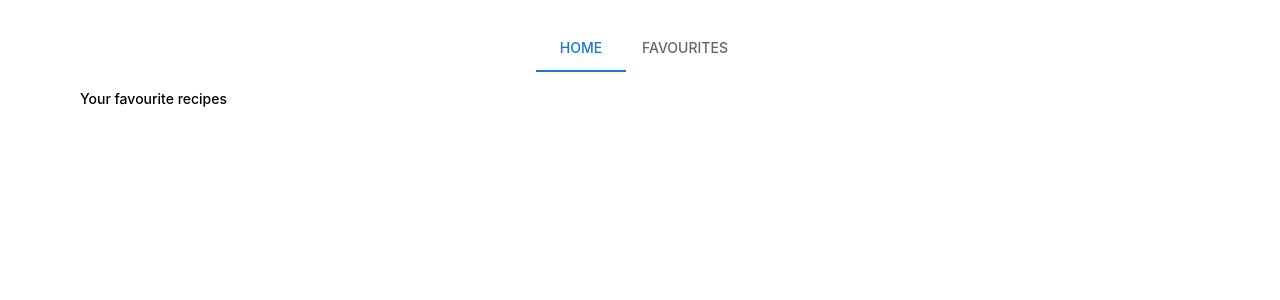
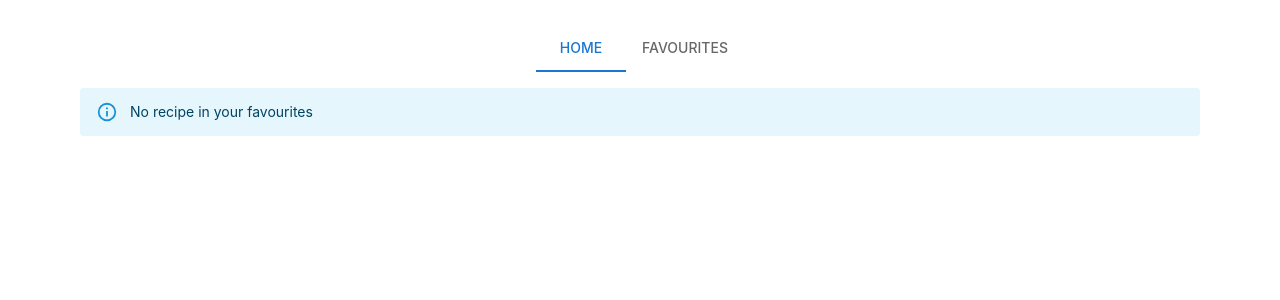
Before and after one commit to lrasata/themeal-recipe-app, a React (Vite) app: page /favourites in a window 1280 px wide. Shown: the top 300 px of the page. Built offline with nearby package versions, Linux system fonts and the light colour scheme.

Commit message:
feat: load some recipes on first load on homepage

```diff
--- a/src/containers/card-result-container.tsx
+++ b/src/containers/card-result-container.tsx
@@ -52,7 +52,9 @@ const CardResultContainer = ({searchedWord, path, mealCards}: CardResultContaine
     };
 
     return <Box sx={{flexGrow: 1}}>
-        <Typography variant="subtitle2" my={2}>{title}</Typography>
+        {
+            searchedWord !== '' && <Typography variant="subtitle2" my={2}>{title}</Typography>
+        }
         <Grid container spacing={{xs: 1, md: 3}} columns={{xs: 1, sm: 6, md: 12}}>
             {
                 mealCards.map((mealCard: MealCardProps, index) => (
--- a/src/containers/main-container.tsx
+++ b/src/containers/main-container.tsx
@@ -24,11 +24,9 @@ const MainContainer = () => {
     const [areaFilterItems, setAreaFilterItems] = useState<FilterItemProps[]>([]);
 
     useEffect(() => {
-        if (searchWord !== '') {
             setSearchPerformed(true);
             setLoading(true)
             fetchDataBySearchText(setRecipes, setLoading, searchWord);
-        }
     }, [searchWord]);
 
     useEffect(() => {
@@ -45,7 +43,7 @@ const MainContainer = () => {
     return <>
         <Box my={6} justifyContent={'center'} display={'flex'} flexDirection={'column'} alignItems={'center'}>
             <Typography component="h1" variant="h4" gutterBottom>
-                The Meal recipe database
+                The Meal recipe db
             </Typography>
             <Typography variant="subtitle1" color="textSecondary">
                 Search for your favourite meal
--- a/src/pages/favourites-page.tsx
+++ b/src/pages/favourites-page.tsx
@@ -1,12 +1,20 @@
 import {useSelector} from "react-redux";
 import CardResultContainer from "../containers/card-result-container";
+import {Alert} from "@mui/material";
 
 const FavouritesPage = () => {
 
     // @ts-ignore
     const favouriteRecipesSelector = useSelector((state) => state.favouriteRecipes.recipes);
 
-    return <CardResultContainer mealCards={favouriteRecipesSelector} path="/favourites" />;
+    return <>
+        {
+            favouriteRecipesSelector && favouriteRecipesSelector.length > 0 ?
+                <CardResultContainer mealCards={favouriteRecipesSelector} path="/favourites" /> :
+                <Alert severity="info" sx={{ my: 2}}>No recipe in your favourites</Alert>
+        }
+    </>
+    ;
 }
 
 export default FavouritesPage;
```
